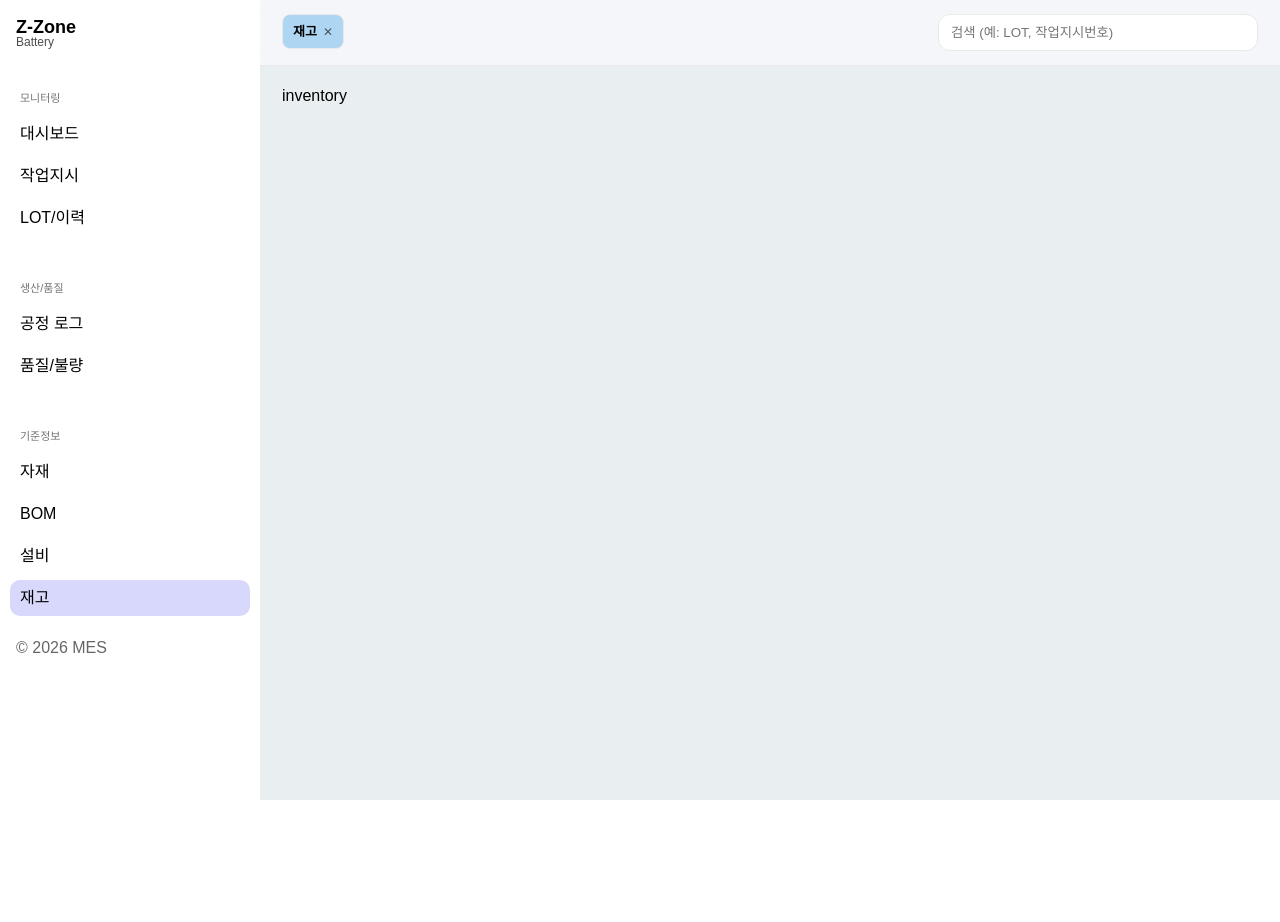
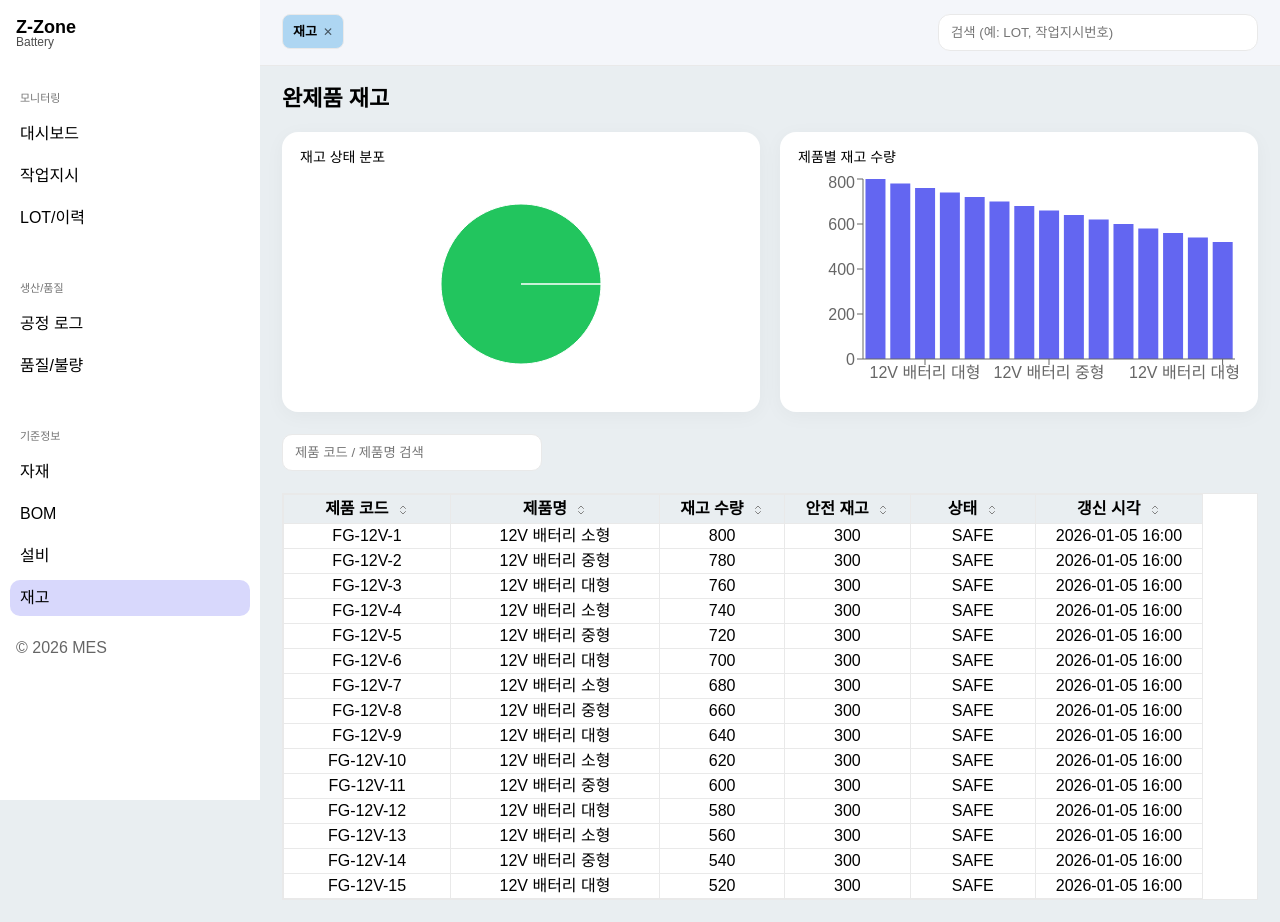
Before and after one commit to mes-team-2/React, a React (Create React App) app: page /mes/inventory in a window 1280 px wide. Before the commit the page ends 800 px from the top, so only its background shows below. Built offline with nearby package versions, Linux system fonts and the light colour scheme.

Commit message:
LOT, LOT상세, Inventory, Inventory 상세

```diff
--- a/src/pages/Inventory.js
+++ b/src/pages/Inventory.js
@@ -1,9 +1,247 @@
-const Inventory = () => {
+import styled from "styled-components";
+import { useMemo, useState } from "react";
+import Table from "../components/TableStyle";
+import SearchBar from "../components/SearchBar";
+import SideDrawer from "../components/SideDrawer";
+import InventoryDetail from "./InventoryDetail";
+import {
+  PieChart,
+  Pie,
+  Cell,
+  BarChart,
+  Bar,
+  XAxis,
+  YAxis,
+  Tooltip,
+  ResponsiveContainer,
+} from "recharts";
+
+/* =========================
+   색상
+========================= */
+const COLORS = ["#22c55e", "#f59e0b", "#ef4444"];
+
+export default function Inventory() {
+  const [keyword, setKeyword] = useState("");
+  const [selectedInventory, setSelectedInventory] = useState(null);
+  const [open, setOpen] = useState(false);
+  const [sortConfig, setSortConfig] = useState({
+    key: null,
+    direction: "asc",
+  });
+
+  /* =========================
+     재고 데이터
+  ========================= */
+  const tableData = useMemo(
+    () =>
+      Array.from({ length: 15 }).map((_, i) => ({
+        id: i + 1,
+        productCode: `FG-12V-${i + 1}`,
+        productName: `12V 배터리 ${
+          i % 3 === 0 ? "소형" : i % 3 === 1 ? "중형" : "대형"
+        }`,
+        stockQty: 800 - i * 20,
+        safeQty: 300,
+        status:
+          800 - i * 20 > 400
+            ? "SAFE"
+            : 800 - i * 20 > 200
+            ? "WARNING"
+            : "DANGER",
+        updatedAt: "2026-01-05 16:00",
+      })),
+    []
+  );
+
+  /* =========================
+     검색
+  ========================= */
+  const filteredData = useMemo(() => {
+    if (!keyword.trim()) return tableData;
+    const lower = keyword.toLowerCase();
+
+    return tableData.filter(
+      (row) =>
+        row.productCode.toLowerCase().includes(lower) ||
+        row.productName.toLowerCase().includes(lower)
+    );
+  }, [keyword, tableData]);
+
+  /* =========================
+     정렬
+  ========================= */
+  const sortedData = useMemo(() => {
+    if (!sortConfig.key) return filteredData;
+
+    return [...filteredData].sort((a, b) => {
+      const aVal = a[sortConfig.key];
+      const bVal = b[sortConfig.key];
+
+      if (typeof aVal === "string") {
+        return sortConfig.direction === "asc"
+          ? aVal.localeCompare(bVal, "ko", { numeric: true })
+          : bVal.localeCompare(aVal, "ko", { numeric: true });
+      }
+
+      return sortConfig.direction === "asc" ? aVal - bVal : bVal - aVal;
+    });
+  }, [filteredData, sortConfig]);
+
+  const handleSort = (key) => {
+    setSortConfig((prev) => ({
+      key,
+      direction: prev.key === key && prev.direction === "asc" ? "desc" : "asc",
+    }));
+  };
+
+  /* =========================
+     차트 데이터
+  ========================= */
+  const statusChart = useMemo(() => {
+    const map = {};
+    tableData.forEach((row) => {
+      map[row.status] = (map[row.status] || 0) + 1;
+    });
+    return Object.entries(map).map(([name, value]) => ({ name, value }));
+  }, [tableData]);
+
+  const stockChart = useMemo(() => {
+    return tableData.map((row) => ({
+      name: row.productName,
+      stock: row.stockQty,
+    }));
+  }, [tableData]);
+
+  /* =========================
+     컬럼
+  ========================= */
+  const columns = [
+    { key: "productCode", label: "제품 코드", width: 160 },
+    { key: "productName", label: "제품명", width: 200 },
+    { key: "stockQty", label: "재고 수량", width: 120 },
+    { key: "safeQty", label: "안전 재고", width: 120 },
+    { key: "status", label: "상태", width: 120 },
+    { key: "updatedAt", label: "갱신 시각", width: 160 },
+  ];
+
   return (
-    <>
-      <p>inventory</p>
-    </>
+    <Wrapper>
+      <Header>
+        <h2>완제품 재고</h2>
+      </Header>
+
+      {/* ===== 차트 ===== */}
+      <ChartGrid>
+        <Card>
+          <h4>재고 상태 분포</h4>
+          <ChartBox>
+            <ResponsiveContainer>
+              <PieChart>
+                <Pie data={statusChart} dataKey="value" outerRadius={80}>
+                  {statusChart.map((_, i) => (
+                    <Cell key={i} fill={COLORS[i]} />
+                  ))}
+                </Pie>
+                <Tooltip />
+              </PieChart>
+            </ResponsiveContainer>
+          </ChartBox>
+        </Card>
+
+        <Card>
+          <h4>제품별 재고 수량</h4>
+          <ChartBox>
+            <ResponsiveContainer>
+              <BarChart data={stockChart}>
+                <XAxis dataKey="name" />
+                <YAxis />
+                <Tooltip />
+                <Bar dataKey="stock" fill="#6366f1" />
+              </BarChart>
+            </ResponsiveContainer>
+          </ChartBox>
+        </Card>
+      </ChartGrid>
+
+      {/* ===== 검색 ===== */}
+      <FilterBar>
+        <SearchBar
+          value={keyword}
+          onChange={setKeyword}
+          placeholder="제품 코드 / 제품명 검색"
+        />
+      </FilterBar>
+
+      {/* ===== 테이블 ===== */}
+      <Table
+        columns={columns}
+        data={sortedData}
+        sortConfig={sortConfig}
+        onSort={handleSort}
+        selectable={false}
+        onRowClick={(row) => {
+          setSelectedInventory(row);
+          setOpen(true);
+        }}
+      />
+
+      <SideDrawer open={open} onClose={() => setOpen(false)}>
+        <InventoryDetail inventory={selectedInventory} />
+      </SideDrawer>
+    </Wrapper>
   );
-};
+}
 
-export default Inventory;
+/* =========================
+   styled
+========================= */
+
+const Wrapper = styled.div`
+  display: flex;
+  flex-direction: column;
+  gap: 22px;
+`;
+
+const Header = styled.div`
+  h2 {
+    font-size: 22px;
+    font-weight: 700;
+  }
+`;
+
+const ChartGrid = styled.div`
+  display: grid;
+  grid-template-columns: repeat(2, 1fr);
+  gap: 20px;
+
+  @media (max-width: 1100px) {
+    grid-template-columns: 1fr;
+  }
+`;
+
+const Card = styled.div`
+  background: white;
+  border-radius: 16px;
+  padding: 18px;
+  box-shadow: 0 4px 20px rgba(0, 0, 0, 0.04);
+
+  h4 {
+    font-size: 14px;
+    margin-bottom: 10px;
+  }
+`;
+
+const ChartBox = styled.div`
+  height: 220px;
+
+  svg:focus,
+  svg *:focus {
+    outline: none;
+  }
+`;
+
+const FilterBar = styled.div`
+  display: flex;
+  justify-content: space-between;
+`;
--- /dev/null
+++ b/src/pages/InventoryDetail.js
@@ -0,0 +1,160 @@
+import styled from "styled-components";
+import { useMemo, useState } from "react";
+import Table from "../components/TableStyle";
+
+export default function InventoryDetail({ inventory }) {
+  const [sortConfig, setSortConfig] = useState({
+    key: null,
+    direction: "asc",
+  });
+
+  /* =========================
+     입출고 이력
+  ========================= */
+  const historyData = useMemo(() => {
+    if (!inventory) return [];
+    return [
+      {
+        id: 1,
+        type: "IN",
+        qty: 500,
+        ref: "LOT-202601-001",
+        time: "2026-01-05 14:00",
+      },
+      {
+        id: 2,
+        type: "OUT",
+        qty: 200,
+        ref: "출하-202601-01",
+        time: "2026-01-05 16:30",
+      },
+    ];
+  }, [inventory]);
+
+  const sortedHistory = useMemo(() => {
+    if (!sortConfig.key) return historyData;
+
+    return [...historyData].sort((a, b) => {
+      const aVal = a[sortConfig.key];
+      const bVal = b[sortConfig.key];
+
+      if (typeof aVal === "string") {
+        return sortConfig.direction === "asc"
+          ? aVal.localeCompare(bVal, "ko", { numeric: true })
+          : bVal.localeCompare(aVal, "ko", { numeric: true });
+      }
+
+      return sortConfig.direction === "asc" ? aVal - bVal : bVal - aVal;
+    });
+  }, [historyData, sortConfig]);
+
+  if (!inventory) {
+    return <Empty>재고를 선택하세요.</Empty>;
+  }
+
+  const columns = [
+    { key: "type", label: "구분", width: 100 },
+    { key: "qty", label: "수량", width: 100 },
+    { key: "ref", label: "참조", width: 180 },
+    { key: "time", label: "시각", width: 160 },
+  ];
+
+  return (
+    <Wrapper>
+      <Header>
+        <h3>완제품 재고 상세</h3>
+      </Header>
+
+      <Summary>
+        <Item>
+          <label>제품</label>
+          <strong>{inventory.productName}</strong>
+        </Item>
+        <Item>
+          <label>재고 수량</label>
+          <strong>{inventory.stockQty}</strong>
+        </Item>
+        <Item>
+          <label>안전 재고</label>
+          <strong>{inventory.safeQty}</strong>
+        </Item>
+        <Item>
+          <label>상태</label>
+          <strong>{inventory.status}</strong>
+        </Item>
+      </Summary>
+
+      <Section>
+        <h4>입 / 출고 이력</h4>
+        <Table
+          columns={columns}
+          data={sortedHistory}
+          sortConfig={sortConfig}
+          onSort={(key) =>
+            setSortConfig((p) => ({
+              key,
+              direction:
+                p.key === key && p.direction === "asc" ? "desc" : "asc",
+            }))
+          }
+          selectable={false}
+        />
+      </Section>
+    </Wrapper>
+  );
+}
+
+/* =========================
+   styled
+========================= */
+
+const Wrapper = styled.div`
+  display: flex;
+  flex-direction: column;
+  gap: 18px;
+`;
+
+const Header = styled.div`
+  h3 {
+    font-size: 20px;
+    font-weight: 700;
+  }
+`;
+
+const Summary = styled.div`
+  display: grid;
+  grid-template-columns: repeat(2, 1fr);
+  gap: 12px;
+`;
+
+const Item = styled.div`
+  background: white;
+  border-radius: 12px;
+  padding: 12px 14px;
+  box-shadow: 0 2px 10px rgba(0, 0, 0, 0.04);
+
+  label {
+    font-size: 11px;
+    opacity: 0.6;
+  }
+
+  strong {
+    display: block;
+    margin-top: 4px;
+    font-size: 14px;
+  }
+`;
+
+const Section = styled.div`
+  h4 {
+    margin-bottom: 8px;
+    font-size: 14px;
+    font-weight: 600;
+  }
+`;
+
+const Empty = styled.div`
+  padding: 60px 20px;
+  text-align: center;
+  opacity: 0.6;
+`;
```
